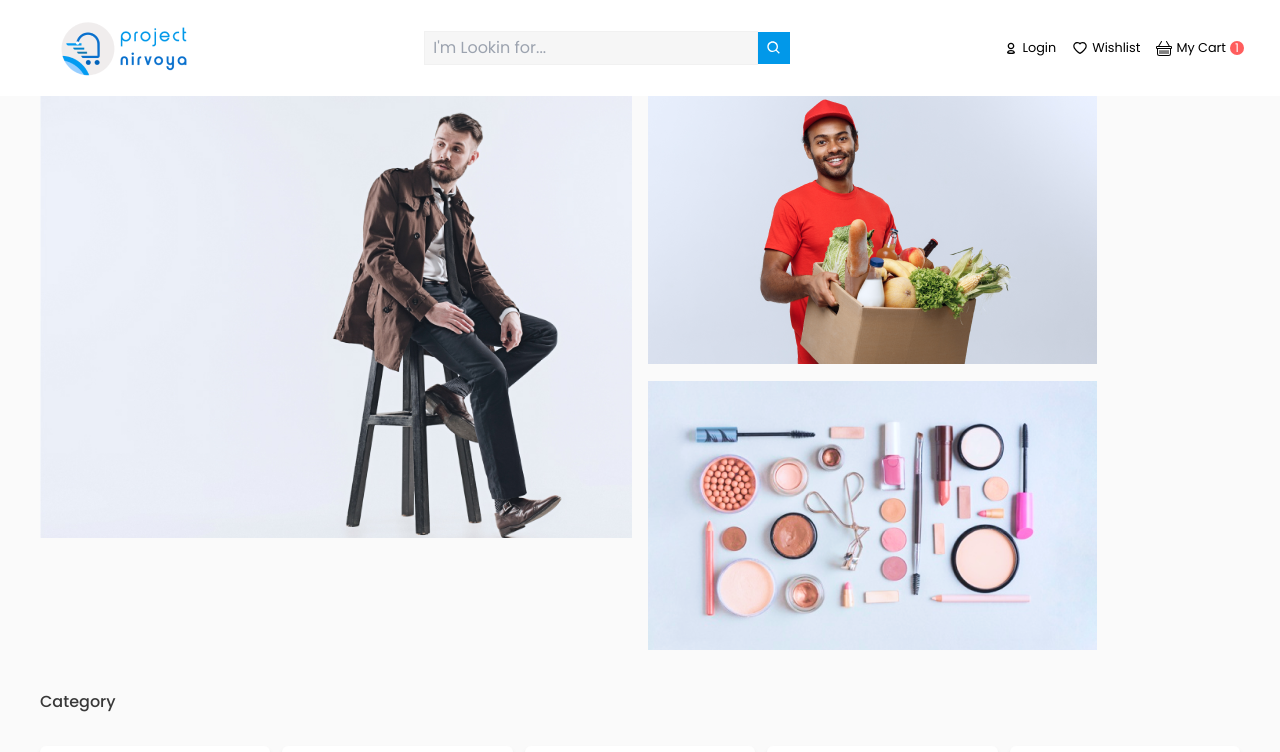
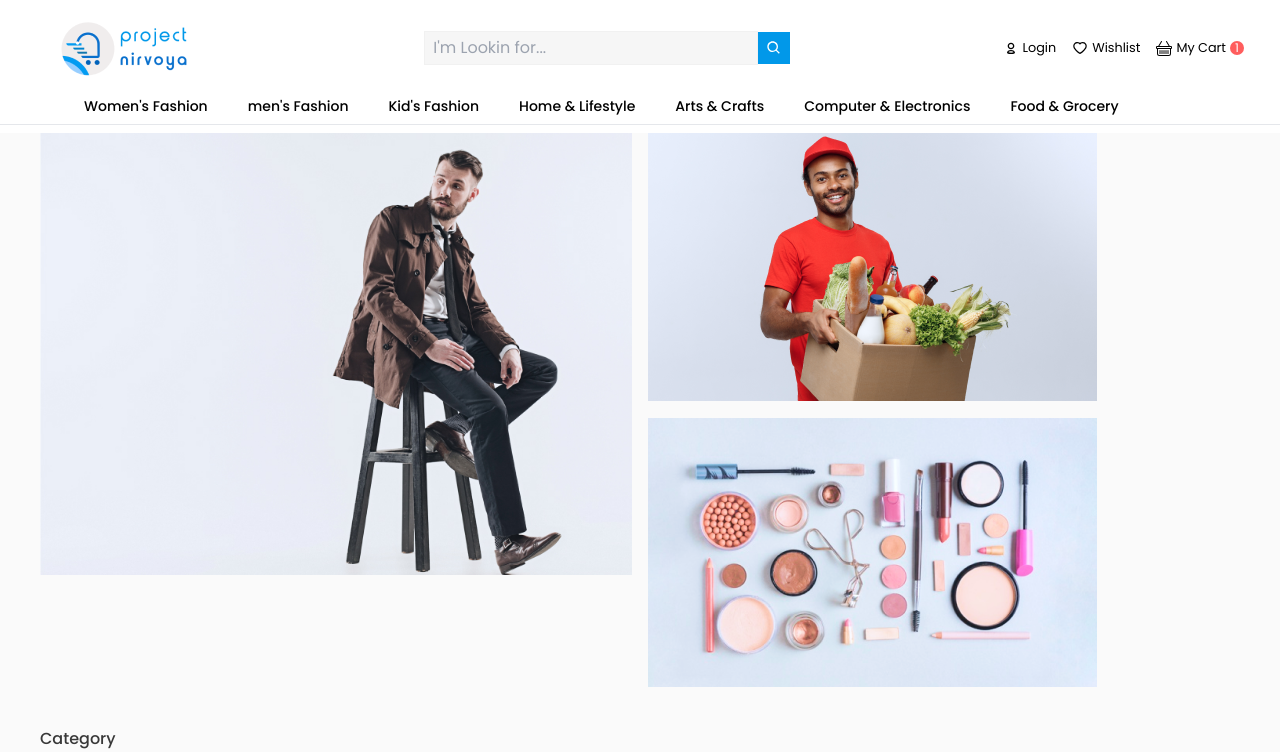
Before and after one commit to mousumiaktar/oikko-dotcom-bd, a React (Create React App) app: page / in a window 1280 px wide. Shown: the top 752 px of the page. Built offline with nearby package versions, Linux system fonts and the light colour scheme.

Commit message:
seconr nav added

```diff
--- a/src/components/share/navbar/Navbar.js
+++ b/src/components/share/navbar/Navbar.js
@@ -5,6 +5,7 @@ import { BiSearch } from 'react-icons/bi';
 import { TiUserOutline } from 'react-icons/ti';
 import { BsBasket } from 'react-icons/bs';
 import logo from "../../../images/footerimg/logo.png";
+import SecondNav from './SecondNav';
 
 const Navbar = () => {
     const [nav, setNav] = useState(false);
@@ -14,6 +15,7 @@ const Navbar = () => {
     };
 
     return (
+        <>
             <div className='flex justify-between items-center h-24 max-w-[1240px] mx-auto px-4 '>
                 <div>
                     <img src={logo} alt="" />
@@ -33,12 +35,14 @@ const Navbar = () => {
                 <div onClick={handleNav} className='block lg:hidden'>
                     {nav ? <AiOutlineClose size={20} /> : <AiOutlineMenu size={20} />}
                 </div>
-            <ul className={nav ? 'fixed left-0 top-0 w-[60%] h-full border-r border-r-gray-900 bg-[#000300] ease-in-out duration-500' : 'ease-in-out duration-500 fixed left-[-100%]'}>
+                <div className={nav ? 'fixed left-0 top-0 w-[60%] h-full border-r border-r-gray-900 bg-[#000300] ease-in-out duration-500' : 'ease-in-out duration-500 fixed left-[-100%]'}>
                     <NavLink className="flex items-center gap-1 text-white p-4 border-b border-gray-600"><TiUserOutline /><small>Login</small></NavLink>
                     <NavLink className="flex items-center gap-1 text-white p-4 border-b border-gray-600"><AiOutlineHeart /> <small>Wishlist</small></NavLink>
                     <NavLink className="flex items-center gap-1 text-white p-4 border-b border-gray-600"><BsBasket /><small>My Cart</small> <div className='bg-[#FF5D5D] w-[14px] h-[14px] rounded-full relative'><small className='absolute mt-[-1px] ml-[5px] text-xs text-white'>1</small></div></NavLink>
-            </ul>
                 </div>
+            </div>
+            <SecondNav />
+        </>
     );
 };
 
--- a/src/components/share/navbar/SecondNav.js
+++ b/src/components/share/navbar/SecondNav.js
@@ -0,0 +1,42 @@
+import React, { useState } from 'react';
+import { AiOutlineClose, AiOutlineMenu } from 'react-icons/ai';
+import { NavLink } from 'react-router-dom';
+
+const SecondNav = () => {
+    const [nav, setNav] = useState(false);
+
+    const handleNav = () => {
+        setNav(!nav);
+    };
+
+    return (
+        <>
+            <div className='flex items-center  max-w-[1240px] mx-auto px-4'>
+                <div className='hidden md:flex gap-10 ml-12'>
+                    <NavLink className="font-medium text-sm">Women's Fashion</NavLink>
+                    <NavLink className="font-medium text-sm">men's Fashion</NavLink>
+                    <NavLink className="font-medium text-sm">Kid's Fashion</NavLink>
+                    <NavLink className="font-medium text-sm">Home & Lifestyle</NavLink>
+                    <NavLink className="font-medium text-sm">Arts & Crafts</NavLink>
+                    <NavLink className="font-medium text-sm">Computer & Electronics</NavLink>
+                    <NavLink className="font-medium text-sm">Food & Grocery</NavLink>
+                </div>
+                <div onClick={handleNav} className='block md:hidden'>
+                    {nav ? <AiOutlineClose size={20} /> : <AiOutlineMenu size={20} />}
+                </div>
+                <ul className={nav ? 'fixed right-0 top-0 w-[60%] h-full border-r border-r-gray-900 bg-[#000300] ease-in-out duration-500' : 'ease-in-out duration-500 fixed right-[100%]'}>
+                    <li className='p-4 border-b border-gray-600'><NavLink className="text-white">Women's Fashion</NavLink></li>
+                    <li className='p-4 border-b border-gray-600 '><NavLink className="text-white">men's Fashion</NavLink></li>
+                    <li className='p-4 border-b border-gray-600 '><NavLink className="text-white">Kid's Fashion</NavLink></li>
+                    <li className='p-4 border-b border-gray-600 '><NavLink className="text-white">Home & Lifestyle</NavLink></li>
+                    <li className='p-4 border-b border-gray-600 '><NavLink className="text-white">Arts & Crafts</NavLink></li>
+                    <li className='p-4 border-b border-gray-600 '><NavLink className="text-white">Computer & Electronics</NavLink></li>
+                    <li className='p-4 border-b border-gray-600 '><NavLink className="text-white">Food & Grocery</NavLink></li>
+                </ul>
+            </div>
+            <hr className='my-2' />
+        </>
+    );
+};
+
+export default SecondNav;
```
Lines whose indentation alone changed are shown as unchanged.
